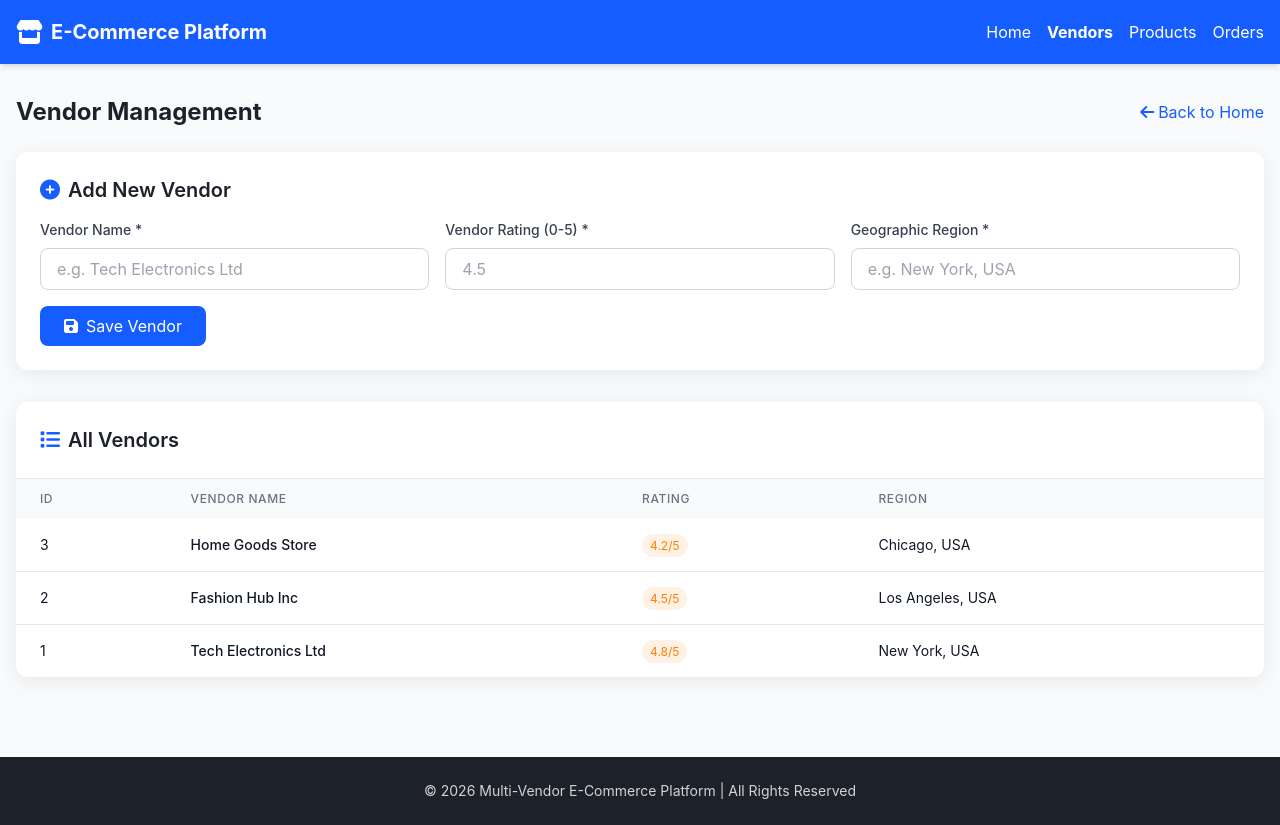
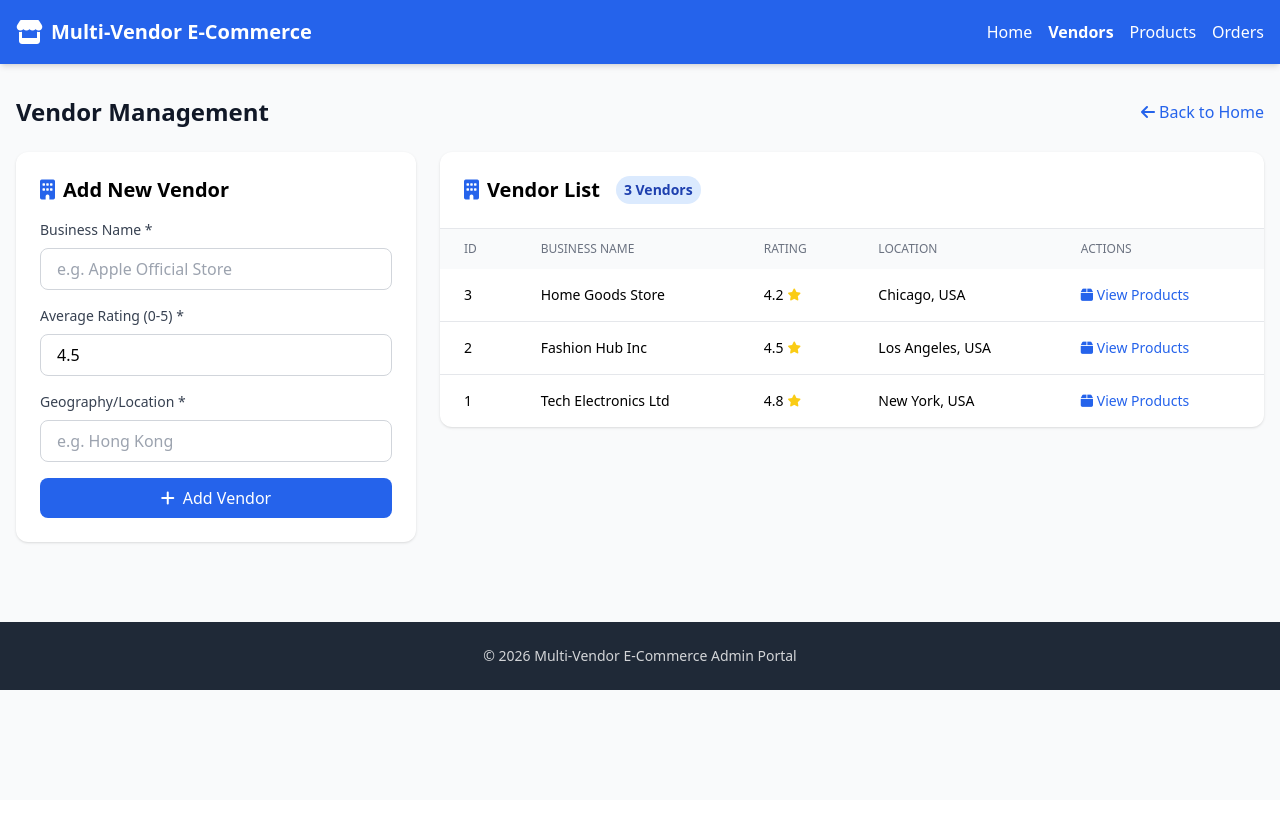
Before and after one commit to ZhouTianchi11/Database-project, a Flask app: page /vendors in a window 1280 px wide. After the commit the page ends 690 px from the top, so only its background shows below. Run offline with Flask 3, Linux system fonts and the light colour scheme; data comes from the database, SQL or seed files in the repository; some libraries are stand-ins or nearby versions.

Commit message:
Update vendors.html

```diff
--- a/templates/vendors.html
+++ b/templates/vendors.html
@@ -3,62 +3,32 @@
 <head>
     <meta charset="UTF-8">
     <meta name="viewport" content="width=device-width, initial-scale=1.0">
-    <title>Vendor Management | E-Commerce Platform</title>
-    <!-- Tailwind CSS CDN -->
+    <title>Vendor Management | E-Commerce</title>
     <script src="https://cdn.tailwindcss.com"></script>
-    <!-- Font Awesome -->
     <link rel="stylesheet" href="https://cdnjs.cloudflare.com/ajax/libs/font-awesome/6.5.1/css/all.min.css">
-    <script>
-        tailwind.config = {
-            theme: {
-                extend: {
-                    colors: {
-                        primary: '#165DFF',
-                        success: '#00B42A',
-                        warning: '#FF7D00',
-                        danger: '#F53F3F',
-                        dark: '#1D2129',
-                        light: '#F2F3F5'
-                    },
-                    fontFamily: {
-                        inter: ['Inter', 'system-ui', 'sans-serif'],
-                    },
-                }
-            }
-        }
-    </script>
-    <style type="text/tailwindcss">
-        @layer utilities {
-            .content-auto {
-                content-visibility: auto;
-            }
-            .card-shadow {
-                box-shadow: 0 4px 20px rgba(0, 0, 0, 0.08);
-            }
-        }
-    </style>
 </head>
-<body class="font-inter bg-gray-50 min-h-screen">
-    <!-- Navbar -->
-    <nav class="bg-primary text-white shadow-md sticky top-0 z-10">
+<body class="bg-gray-50 font-sans">
+    <!-- Navigation Bar -->
+    <nav class="bg-blue-600 text-white shadow-md">
         <div class="container mx-auto px-4 py-4 flex justify-between items-center">
             <div class="flex items-center gap-2">
                 <i class="fa-solid fa-store text-2xl"></i>
-                <h1 class="text-xl font-bold">E-Commerce Platform</h1>
+                <h1 class="text-xl font-bold">Multi-Vendor E-Commerce</h1>
             </div>
             <div class="flex items-center gap-4">
-                <a href="/" class="hover:opacity-80 transition-opacity">Home</a>
+                <a href="/" class="hover:opacity-80">Home</a>
                 <a href="/vendors" class="font-bold">Vendors</a>
-                <a href="/products" class="hover:opacity-80 transition-opacity">Products</a>
-                <a href="/orders" class="hover:opacity-80 transition-opacity">Orders</a>
+                <a href="/products" class="hover:opacity-80">Products</a>
+                <a href="/orders" class="hover:opacity-80">Orders</a>
+            </div>
         </div>
     </nav>
 
     <!-- Main Content -->
     <main class="container mx-auto px-4 py-8">
         <div class="flex justify-between items-center mb-6">
-            <h2 class="text-2xl font-bold text-dark">Vendor Management</h2>
-            <a href="/" class="text-primary flex items-center gap-1 hover:underline">
+            <h2 class="text-2xl font-bold text-gray-900">Vendor Management</h2>
+            <a href="/" class="text-blue-600 hover:underline flex items-center gap-1">
                 <i class="fa-solid fa-arrow-left"></i> Back to Home
             </a>
         </div>
@@ -67,7 +37,7 @@
         {% with messages = get_flashed_messages(with_categories=true) %}
             {% if messages %}
                 {% for category, message in messages %}
-                    <div class="mb-6 p-4 rounded-lg {{ 'bg-success/10 text-success' if category == 'success' else 'bg-danger/10 text-danger' }} flex items-center gap-2">
+                    <div class="mb-6 p-4 rounded-lg flex items-center gap-2 {{ 'bg-green-100 text-green-700' if category == 'success' else 'bg-red-100 text-red-700' }}">
                         <i class="fa-solid {{ 'fa-check-circle' if category == 'success' else 'fa-exclamation-circle' }}"></i>
                         <span>{{ message }}</span>
                     </div>
@@ -75,74 +45,83 @@
             {% endif %}
         {% endwith %}
 
-        <!-- Add Vendor Form -->
-        <div class="bg-white rounded-xl card-shadow p-6 mb-8">
-            <h3 class="text-xl font-semibold text-dark mb-4 flex items-center gap-2">
-                <i class="fa-solid fa-plus-circle text-primary"></i> Add New Vendor
+        <div class="grid grid-cols-1 lg:grid-cols-3 gap-6">
+            <!-- Add New Vendor Form -->
+            <div class="lg:col-span-1">
+                <div class="bg-white rounded-xl shadow p-6 sticky top-24">
+                    <h3 class="text-xl font-semibold mb-4 flex items-center gap-2">
+                        <i class="fa-solid fa-building text-blue-600"></i> Add New Vendor
                     </h3>
-            <form action="/add_vendor" method="POST" class="grid grid-cols-1 md:grid-cols-3 gap-4">
+                    <form action="/vendors/add" method="post" class="space-y-4">
                         <div class="space-y-2">
-                    <label for="business_name" class="block text-sm font-medium text-gray-700">Vendor Name *</label>
-                    <input type="text" id="business_name" name="business_name"
-                           class="w-full px-4 py-2 border border-gray-300 rounded-lg focus:ring-2 focus:ring-primary/50 focus:border-primary outline-none transition"
-                           required placeholder="e.g. Tech Electronics Ltd">
+                            <label class="block text-sm font-medium text-gray-700">Business Name *</label>
+                            <input type="text" name="business_name" required
+                                   class="w-full px-4 py-2 border border-gray-300 rounded-lg focus:ring-2 focus:ring-blue-500 focus:outline-none"
+                                   placeholder="e.g. Apple Official Store">
                         </div>
                         <div class="space-y-2">
-                    <label for="avg_rating" class="block text-sm font-medium text-gray-700">Vendor Rating (0-5) *</label>
-                    <input type="number" id="avg_rating" name="avg_rating" min="0" max="5" step="0.1"
-                           class="w-full px-4 py-2 border border-gray-300 rounded-lg focus:ring-2 focus:ring-primary/50 focus:border-primary outline-none transition"
-                           required placeholder="4.5">
+                            <label class="block text-sm font-medium text-gray-700">Average Rating (0-5) *</label>
+                            <input type="number" name="avg_rating" step="0.1" min="0" max="5" value="4.5" required
+                                   class="w-full px-4 py-2 border border-gray-300 rounded-lg focus:ring-2 focus:ring-blue-500 focus:outline-none">
                         </div>
                         <div class="space-y-2">
-                    <label for="geography" class="block text-sm font-medium text-gray-700">Geographic Region *</label>
-                    <input type="text" id="geography" name="geography"
-                           class="w-full px-4 py-2 border border-gray-300 rounded-lg focus:ring-2 focus:ring-primary/50 focus:border-primary outline-none transition"
-                           required placeholder="e.g. New York, USA">
+                            <label class="block text-sm font-medium text-gray-700">Geography/Location *</label>
+                            <input type="text" name="geography" required
+                                   class="w-full px-4 py-2 border border-gray-300 rounded-lg focus:ring-2 focus:ring-blue-500 focus:outline-none"
+                                   placeholder="e.g. Hong Kong">
                         </div>
-                <div class="md:col-span-3">
-                    <button type="submit" class="px-6 py-2 bg-primary text-white rounded-lg hover:bg-primary/90 transition flex items-center gap-2">
-                        <i class="fa-solid fa-save"></i> Save Vendor
+                        <button type="submit" class="w-full px-6 py-2 bg-blue-600 text-white rounded-lg hover:bg-blue-700 transition flex items-center justify-center gap-2">
+                            <i class="fa-solid fa-plus"></i> Add Vendor
                         </button>
+                    </form>
                 </div>
-            </form>
             </div>
 
             <!-- Vendor List -->
-        <div class="bg-white rounded-xl card-shadow overflow-hidden">
+            <div class="lg:col-span-2">
+                <div class="bg-white rounded-xl shadow overflow-hidden">
                     <div class="p-6 border-b border-gray-200">
-                <h3 class="text-xl font-semibold text-dark flex items-center gap-2">
-                    <i class="fa-solid fa-list text-primary"></i> All Vendors
+                        <h3 class="text-xl font-semibold flex items-center gap-2">
+                            <i class="fa-solid fa-building text-blue-600"></i> Vendor List
+                            <span class="ml-2 text-sm bg-blue-100 text-blue-800 px-2 py-1 rounded-full">{{ vendors|length }} Vendors</span>
                         </h3>
                     </div>
                     <div class="overflow-x-auto">
                         <table class="w-full">
                             <thead class="bg-gray-50">
                                 <tr>
-                            <th class="px-6 py-3 text-left text-xs font-medium text-gray-500 uppercase tracking-wider">ID</th>
-                            <th class="px-6 py-3 text-left text-xs font-medium text-gray-500 uppercase tracking-wider">Vendor Name</th>
-                            <th class="px-6 py-3 text-left text-xs font-medium text-gray-500 uppercase tracking-wider">Rating</th>
-                            <th class="px-6 py-3 text-left text-xs font-medium text-gray-500 uppercase tracking-wider">Region</th>
+                                    <th class="px-6 py-3 text-left text-xs font-medium text-gray-500 uppercase">ID</th>
+                                    <th class="px-6 py-3 text-left text-xs font-medium text-gray-500 uppercase">Business Name</th>
+                                    <th class="px-6 py-3 text-left text-xs font-medium text-gray-500 uppercase">Rating</th>
+                                    <th class="px-6 py-3 text-left text-xs font-medium text-gray-500 uppercase">Location</th>
+                                    <th class="px-6 py-3 text-left text-xs font-medium text-gray-500 uppercase">Actions</th>
                                 </tr>
                             </thead>
                             <tbody class="divide-y divide-gray-200">
                                 {% if vendors %}
-                            {% for vendor in vendors %}
-                                <tr class="hover:bg-gray-50 transition">
-                                    <td class="px-6 py-4 whitespace-nowrap text-sm text-gray-900">{{ vendor.vendor_id }}</td>
-                                    <td class="px-6 py-4 whitespace-nowrap text-sm text-gray-900 font-medium">{{ vendor.business_name }}</td>
-                                    <td class="px-6 py-4 whitespace-nowrap text-sm text-gray-900">
-                                        <span class="px-2 py-1 bg-warning/10 text-warning rounded-full text-xs">
-                                            {{ vendor.avg_rating }}/5
-                                        </span>
+                                    {% for v in vendors %}
+                                        <tr class="hover:bg-gray-50">
+                                            <td class="px-6 py-4 whitespace-nowrap text-sm font-medium">{{ v.vendor_id }}</td>
+                                            <td class="px-6 py-4 whitespace-nowrap text-sm">{{ v.business_name }}</td>
+                                            <td class="px-6 py-4 whitespace-nowrap text-sm">
+                                                <div class="flex items-center gap-1">
+                                                    <span>{{ v.avg_rating }}</span>
+                                                    <i class="fa-solid fa-star text-yellow-400 text-xs"></i>
+                                                </div>
                                             </td>
-                                    <td class="px-6 py-4 whitespace-nowrap text-sm text-gray-900">{{ vendor.geography }}</td>
+                                            <td class="px-6 py-4 whitespace-nowrap text-sm">{{ v.geography }}</td>
+                                            <td class="px-6 py-4 whitespace-nowrap text-sm">
+                                                <a href="/products?vendor_id={{ v.vendor_id }}" class="text-blue-600 hover:underline mr-2">
+                                                    <i class="fa-solid fa-box"></i> View Products
+                                                </a>
+                                            </td>
                                         </tr>
                                     {% endfor %}
                                 {% else %}
                                     <tr>
-                                <td colspan="4" class="px-6 py-8 text-center text-gray-500">
-                                    <i class="fa-solid fa-folder-open text-3xl mb-2"></i>
-                                    <p>No vendors found. Add your first vendor above!</p>
+                                        <td colspan="5" class="px-6 py-8 text-center text-gray-500">
+                                            <i class="fa-solid fa-building text-3xl mb-2"></i>
+                                            <p>No vendors found. Add your first vendor!</p>
                                         </td>
                                     </tr>
                                 {% endif %}
@@ -150,14 +129,14 @@
                         </table>
                     </div>
                 </div>
+            </div>
+        </div>
     </main>
 
     <!-- Footer -->
-    <footer class="bg-dark text-white py-6 mt-12">
+    <footer class="bg-gray-800 text-white py-6 mt-12">
         <div class="container mx-auto px-4 text-center">
-            <p class="opacity-80 text-sm">
-                © 2026 Multi-Vendor E-Commerce Platform | All Rights Reserved
-            </p>
+            <p class="text-sm opacity-80">© 2026 Multi-Vendor E-Commerce Admin Portal</p>
         </div>
     </footer>
 </body>
```
Lines whose indentation alone changed are shown as unchanged.
